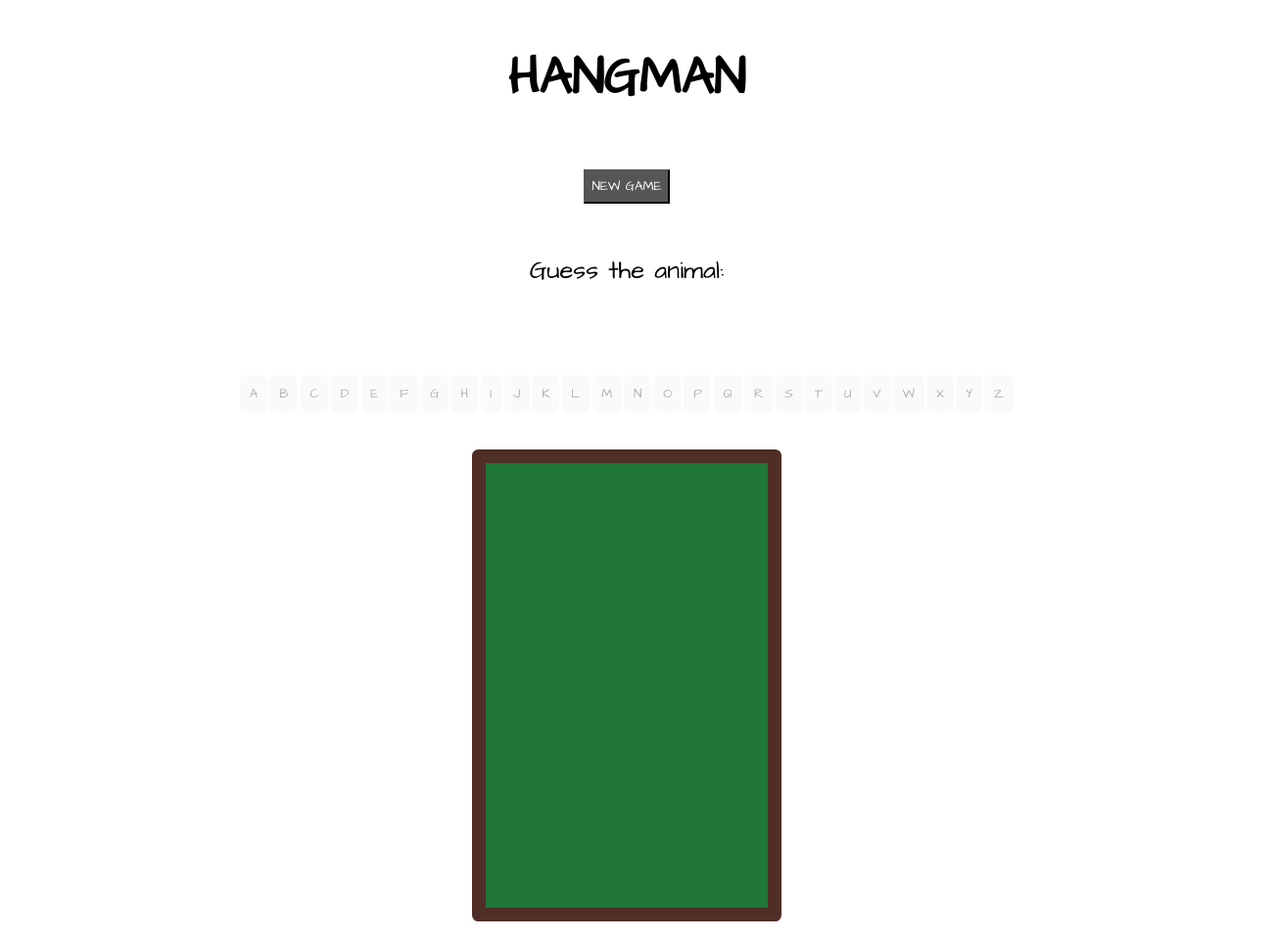
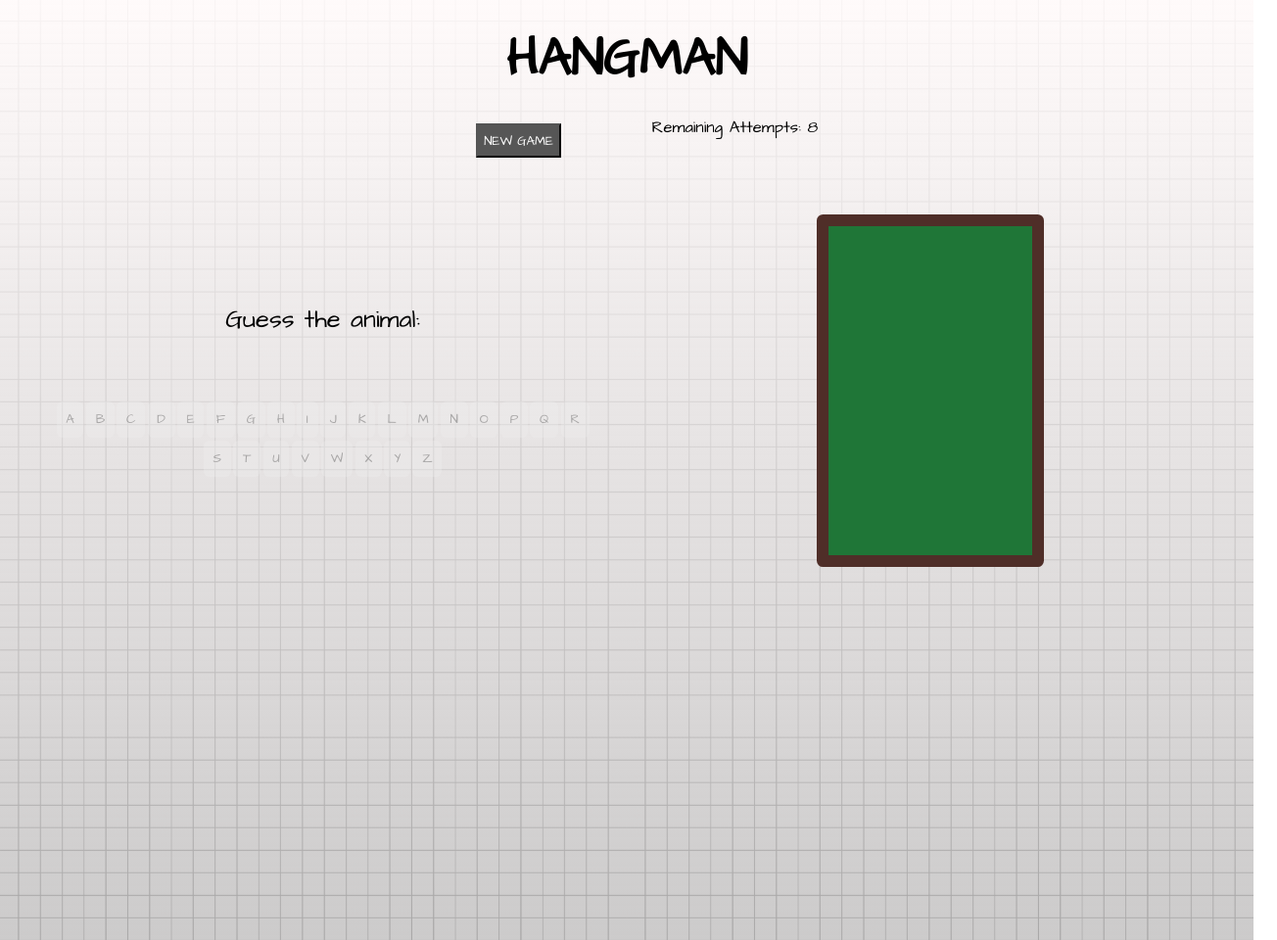
Before and after one commit to pauair/hangman-game, a React app: page / in a window 1280 px wide. Shown: the top 960 px of the page at 98% size, 1304 px wide, since content can reach past the window. Built offline with nearby package versions, Linux system fonts and the light colour scheme.

Commit message:
style: add background-image and fix components position

```diff
--- a/src/HangmanGame.css
+++ b/src/HangmanGame.css
@@ -2,26 +2,78 @@
 
 * {
   font-family: 'Architects Daughter', cursive;
+  margin: 0;
+  padding: 0;
 }
 
-.HangmanGame {
+.hangman-game {
   text-align: center;
-
-}
-
-.HangmanGame-header {
-  min-height: 20vh;
   display: flex;
   flex-direction: column;
   align-items: center;
-  justify-content: center;
-  font-size: calc(10px + 2vmin);
-  color: rgb(0, 0, 0);
+  background-image: linear-gradient(
+    to bottom,
+    rgba(255, 250, 250, 0.909),
+    rgba(110, 109, 109, 0.441)
+  ),url(./assets/images/initial_background.jpg);
+  background-size: 50%;
+  height: 150vh;
 }
 
-.button-newgame {
+.hangman-game__header {
+  padding: 3vh;
+  width: 100vw;
+  height: 5vh;
+  align-self: center;
+  justify-content: center;
+  font-size: 3.3vh;
+  color: rgb(0, 0, 0);
+  background-color: transparent;
+}
+
+.hangman-game__body {
+  padding: 1.5vw;
+  align-items: center;
+  display: grid;
+  grid-template-columns: 1fr 1fr;
+}
+
+.div__control {
+  display: grid;
+  grid-template-columns: 1fr 1fr;
+  justify-content: right;
+  align-items: center;
+  background-color: transparent;
+}
+
+.p__attempts {
+  padding: 2vw;
+  font-size: 1.3vw;
+}
+
+.p__button {
+  padding-top: 2vw;
+}
+
+.button__newgame {
   margin: 1vw;
   padding: 0.5vw;
   color: white;
   background-color: rgb(86, 86, 86);
 }
+
+.div__word-keyboard {
+  display: block;
+  align-items: center;
+  padding: 1vw;
+}
+
+.div__stickman {
+  display: flex;
+  justify-content: center;
+}
+
+.div__end {
+  position: absolute;
+  margin-top: 25vh;
+}
--- a/src/HangmanGame.js
+++ b/src/HangmanGame.js
@@ -78,15 +78,26 @@ function HangmanGame() {
   }
 
   return (
-    <div className="HangmanGame">
-      <header className="HangmanGame-header">
-        <h1 class="animate__animated animate__slideInDown">HANGMAN</h1>
+    <div className='hangman-game'>
+      <header className='hangman-game__header'>
+        <h1 class='animate__animated animate__slideInDown'>HANGMAN</h1>
       </header>
-      {gameState.restart && <button className='button-newgame' onClick={startGame}>NEW GAME</button>}
-      <Word selectedWord={gameState.selectedWord} guessLetters={gameState.guessLetters} />
-      <Keyboard onLetterClick={handleGuess} onRestartClick={gameState.restart} remainingAttempts={gameState.remainingAttempts} word={gameState.selectedWord} win={checkWin}/>
-      {checkWin() ? <GameOver win={true} onRestartClick={startGame} word={gameState.selectedWord}/> : (checkLoss() && <GameOver win={false} onRestartClick={startGame} word={gameState.selectedWord}/>)}
-      <Hangman remainingAttempts={gameState.remainingAttempts} />
+      <div className='div__control'>
+        <p className='div__ control p__button'>{gameState.restart && <button className='button__newgame' onClick={startGame}>NEW GAME</button>}</p>
+        <p className='div__ control p__attempts'>Remaining Attempts: {gameState.remainingAttempts}</p>
+      </div>
+      <div className='div__end'>
+        {checkWin() ? <GameOver win={true} onRestartClick={startGame} word={gameState.selectedWord}/> : (checkLoss() && <GameOver win={false} onRestartClick={startGame} word={gameState.selectedWord}/>)}
+      </div>
+      <body className='hangman-game__body'>
+        <div className='div__word-keyboard'>
+          <Word selectedWord={gameState.selectedWord} guessLetters={gameState.guessLetters} />
+          <Keyboard onLetterClick={handleGuess} onRestartClick={gameState.restart} remainingAttempts={gameState.remainingAttempts} word={gameState.selectedWord} win={checkWin}/>
+        </div>
+        <div className='div__stickman'>
+          <Hangman remainingAttempts={gameState.remainingAttempts} />
+        </div>
+      </body>
     </div>
   );
 }
--- a/src/components/Button/Button.css
+++ b/src/components/Button/Button.css
@@ -1,10 +1,10 @@
 .button-keyboard-div {
     display: inline;
-    margin: 0.1vw;
 }
 
 .button-keyboard {
     padding: 0.6vw;
+    margin: 0.1vw;
     border-color: transparent;
     border-radius: 0.5vw;
 }
--- a/src/components/GameOver/GameOver.css
+++ b/src/components/GameOver/GameOver.css
@@ -1,4 +1,19 @@
-.button-try {
-     margin: 1vw;
+.div__game-over {
+    width: 50vw;
+    height: 50vh;
+    padding-top: 10vh;
+    color: white;
+    background-color:rgba(0, 0, 0, 0.815);
+    align-content: center;
+    border-radius: 2vw;
+}
+
+.div__h2___game-over {
+    display: flex;
+    justify-content: center;
+}
+
+.button__try-again {
+    margin: 2vw;
     padding: 0.5vw;
 }
--- a/src/components/GameOver/GameOver.js
+++ b/src/components/GameOver/GameOver.js
@@ -3,9 +3,9 @@ import './GameOver.css';
 
 function GameOver({ win, onRestartClick, word}) {
   return (
-    <div className="game-over">
-      {win ? (<h2 class="animate__animated animate__heartBeat">¡You win!</h2>) : (<><h2 class="animate__animated animate__fadeIn">Game over.</h2> <h3>The word was {word}</h3></>)}
-      <button className="button-try" onClick={onRestartClick}>TRY AGAIN</button>
+    <div className="div__game-over">
+      {win ? (<h2 className='div__h2___game-over'class="animate__animated animate__heartBeat">¡ YOU WIN !</h2>) : (<><h2 className='div__h2___game-over' class="animate__animated animate__fadeIn">GAME OVER.</h2> <h3 className='div__h2___game-over'>The word was {word}</h3></>)}
+      <button className="button__try-again" onClick={onRestartClick}>TRY AGAIN</button>
     </div>
   );
 }
--- a/src/components/Hangman/Hangman.css
+++ b/src/components/Hangman/Hangman.css
@@ -1,10 +1,11 @@
-.hangman-div {
-    display: inline-block;
+.div__hangman {
+    width: 15vw;
+    height: 25vw;
     background-color: #1f7637;
-    padding: 1.5rem;
+    padding: 0.5rem;
     margin: 2vw;
     border-radius: 0.5vw;
     border-style:solid;
     border-color: #4f2e28;
-    border-width: 1.1vw;
+    border-width: 1vw;
 }
--- a/src/components/Hangman/Hangman.js
+++ b/src/components/Hangman/Hangman.js
@@ -26,8 +26,8 @@ function Hangman({ remainingAttempts, win }) {
 
     return (
       <>
-      {win === false ? <> </> : <div className="hangman-div">
-        <svg width="15rem" height="25rem" stroke="white">
+      {win === false ? <> </> : <div className='div__hangman'>
+        <svg viewBox='-25 -20 300 700' stroke='white'>
           {partsToShow}
         </svg>
       </div>}
--- a/src/components/Keyboard/Keyboard.css
+++ b/src/components/Keyboard/Keyboard.css
@@ -1,3 +1,3 @@
-.keyboard {
+.div__keyboard {
     padding: 1vw;
 }
--- a/src/components/Keyboard/Keyboard.js
+++ b/src/components/Keyboard/Keyboard.js
@@ -6,7 +6,7 @@ function Keyboard({ onLetterClick , onRestartClick, remainingAttempts, word, win
     const alphabet = "ABCDEFGHIJKLMNOPQRSTUVWXYZ";
 
     return (
-      <div className="keyboard">
+      <div className="div__keyboard">
         {alphabet.split("").map((letter, index) => (
           <Button key={index} letter={letter} onLetterClick={onLetterClick} restart={onRestartClick} remainingAttempts={remainingAttempts} word={word} win={win} />
         ))}
```
Also changed, not shown: src/assets/images/initial_background.jpg (added).
